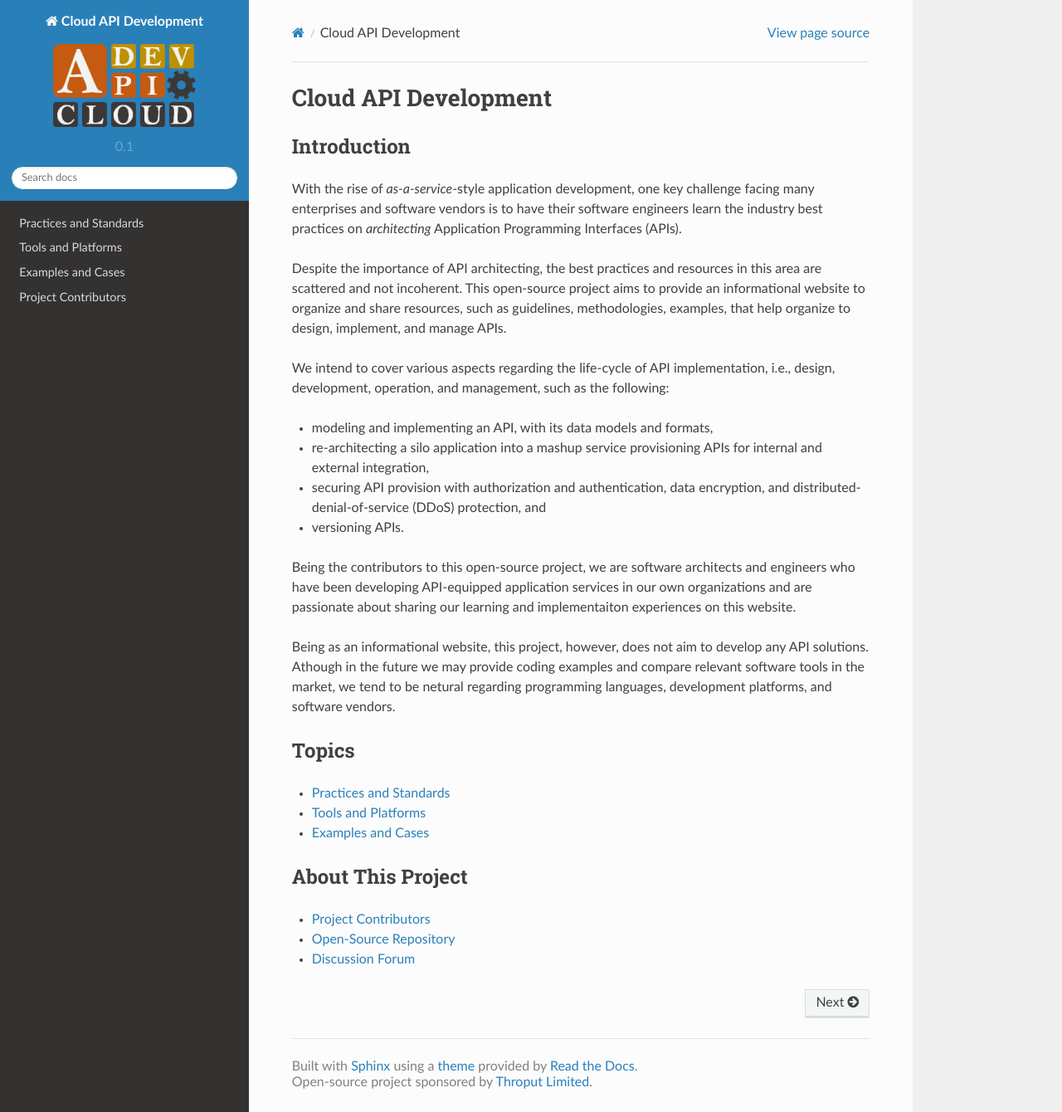
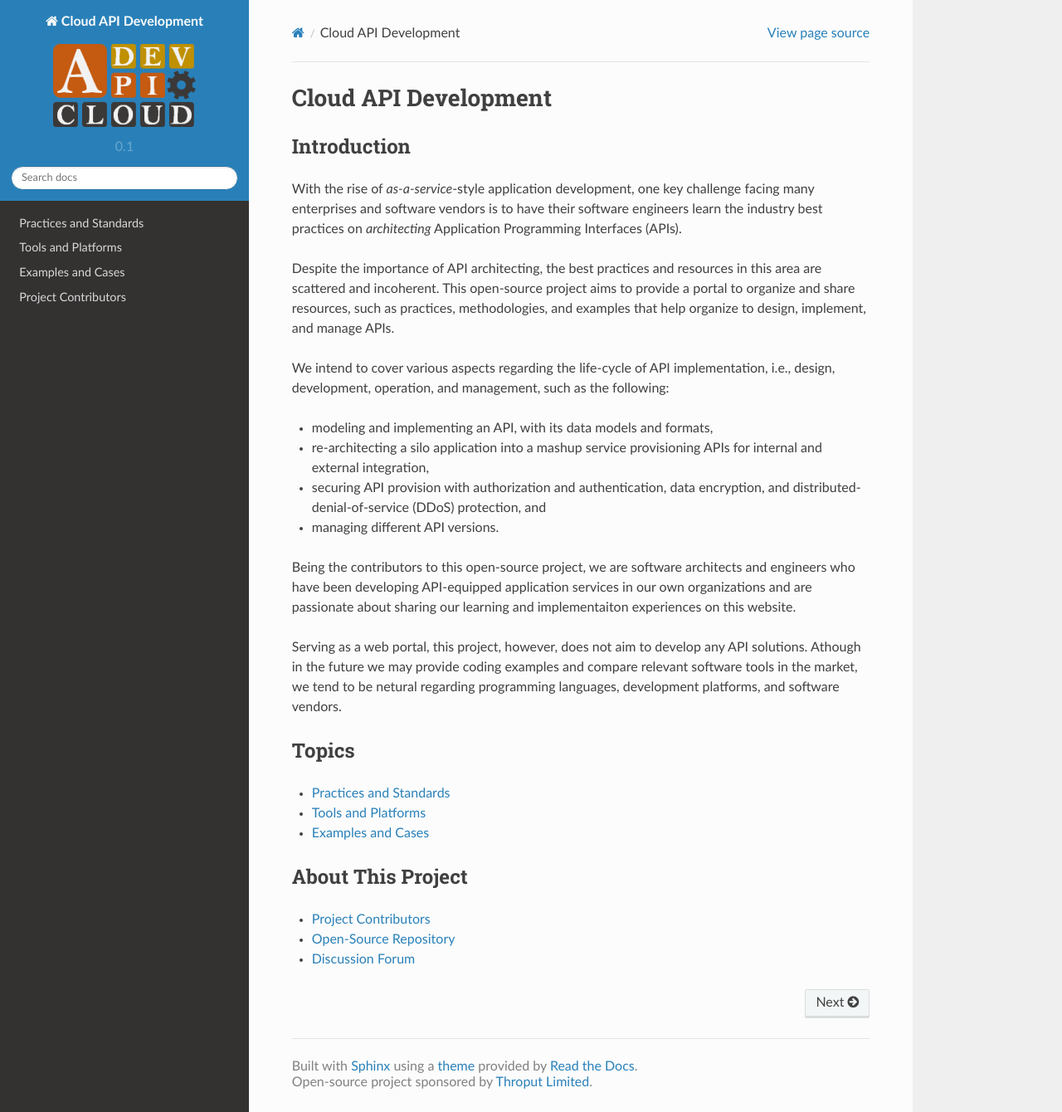
Before and after one commit to throput/apidev, a Sphinx documentation site: the page built from docs/source/index.rst, in a window 1280 px wide and 1340 px high. Shown: the whole window at 83% size. Built offline with Sphinx 7.4.7 and the Read the Docs theme 2.0.0, drawn with Linux system fonts in a browser that asks for light colours.

Commit message:
edit index

```diff
--- a/docs/source/index.rst
+++ b/docs/source/index.rst
@@ -5,37 +5,37 @@ Introduction
 ------------
 
 With the rise of *as-a-service*-style application development, one key
-challenge facing many enterprises and software vendors is to have their
-software engineers learn the industry best practices on *architecting*
-Application Programming Interfaces (APIs).
+challenge facing many enterprises and software vendors is to have
+their software engineers learn the industry best practices on
+*architecting* Application Programming Interfaces (APIs).
 
-Despite the importance of API architecting, the best practices and resources
-in this area are scattered and not incoherent. This open-source project aims
-to provide an informational website to organize and share resources, such as
-guidelines, methodologies, examples, that help organize to design, implement,
-and manage APIs.
+Despite the importance of API architecting, the best practices and
+resources in this area are scattered and incoherent. This open-source
+project aims to provide a portal to organize and share resources, such
+as practices, methodologies, and examples that help organize to
+design, implement, and manage APIs.
 
 We intend to cover various aspects regarding the life-cycle of API
-implementation, i.e., design, development, operation, and management, such as
-the following:
+implementation, i.e., design, development, operation, and management,
+such as the following:
 
 * modeling and implementing an API, with its data models and formats,
-* re-architecting a silo application into a mashup service provisioning APIs
-  for internal and external integration,
+* re-architecting a silo application into a mashup service
+  provisioning APIs for internal and external integration,
 * securing API provision with authorization and authentication, data
   encryption, and distributed-denial-of-service (DDoS) protection, and
-* versioning APIs.
+* managing different API versions.
 
-Being the contributors to this open-source project, we are software architects
-and engineers who have been developing API-equipped application services in
-our own organizations and are passionate about sharing our learning and
-implementaiton experiences on this website.
+Being the contributors to this open-source project, we are software
+architects and engineers who have been developing API-equipped
+application services in our own organizations and are passionate about
+sharing our learning and implementaiton experiences on this website.
 
-Being as an informational website, this project, however, does not aim to
+Serving as a web portal, this project, however, does not aim to
 develop any API solutions. Athough in the future we may provide coding
-examples and compare relevant software tools in the market, we tend to be
-netural regarding programming languages, development platforms, and software
-vendors.
+examples and compare relevant software tools in the market, we tend to
+be netural regarding programming languages, development platforms, and
+software vendors.
 
 Topics
 ------
```
